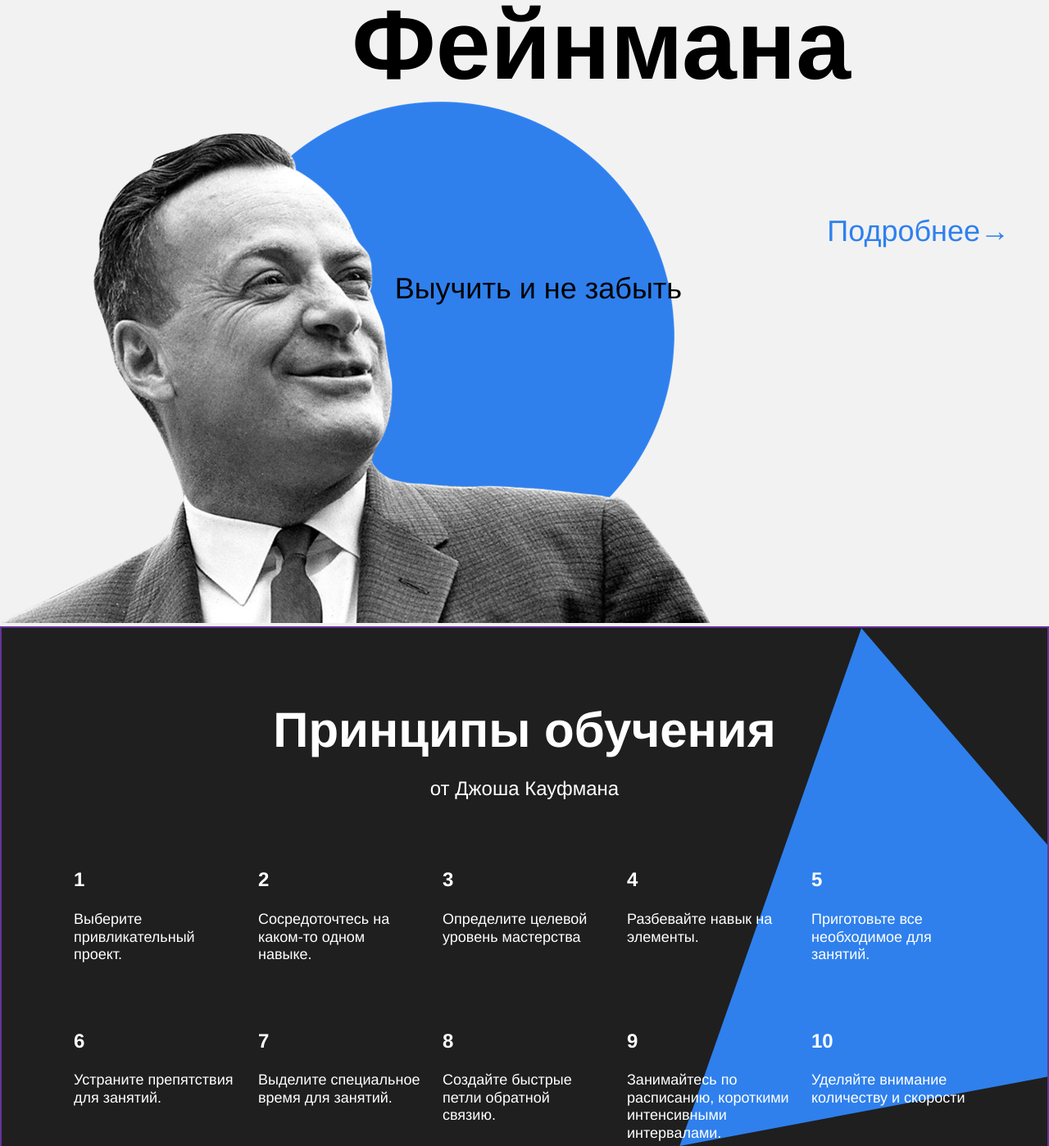
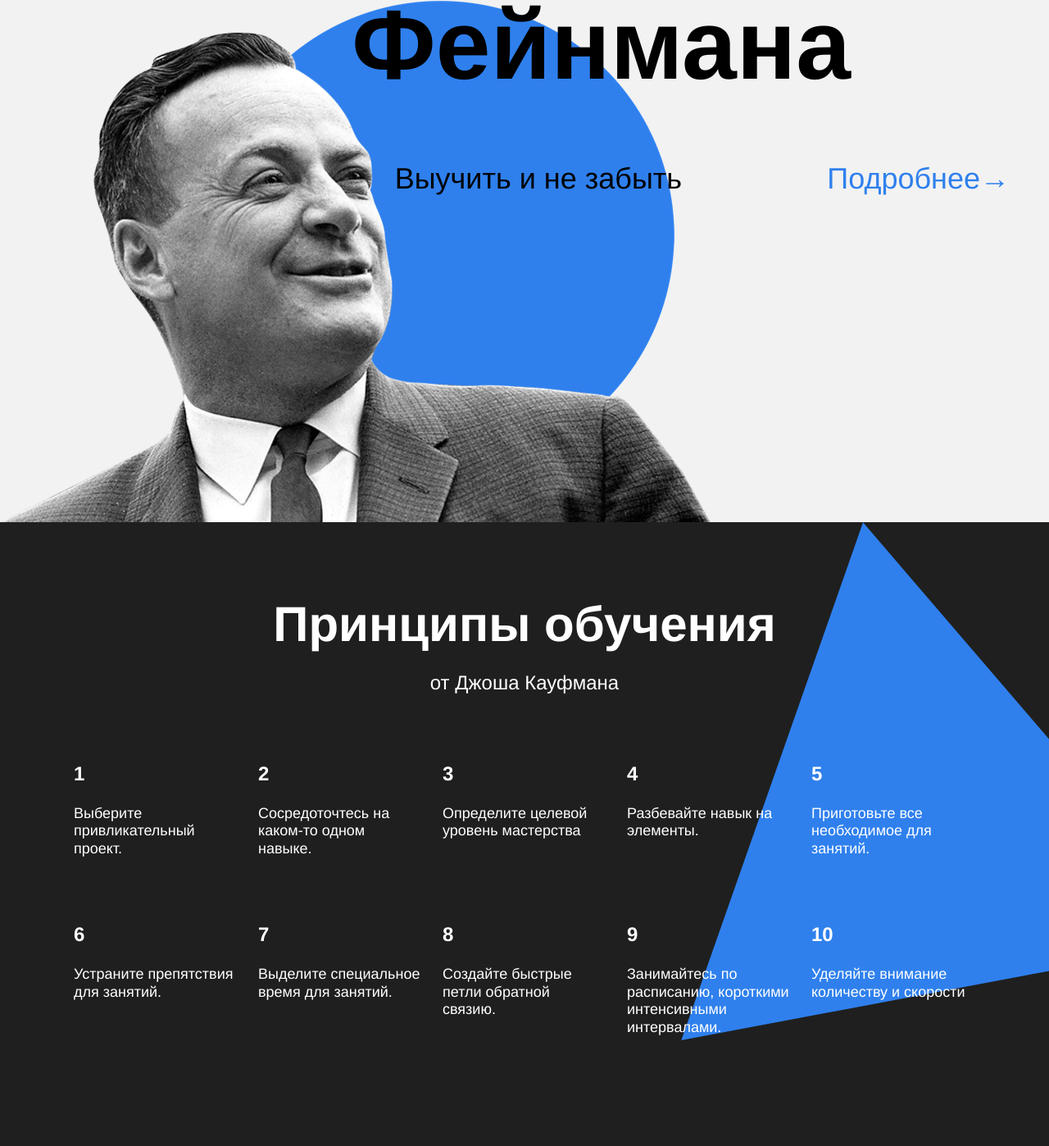
Before and after one commit to jonamirov/Yandex, a plain HTML site: page index.html in a window 1280 px wide. Shown: the part 2337-3735 px from the top of the page at 82% size. Drawn offline with Linux system fonts and the light colour scheme.

Commit message:
конец

```diff
--- a/index.html
+++ b/index.html
@@ -87,8 +87,8 @@
                 </div>
             </section>
             <section class="feynman">
+                 <div class="feynman__main-illustration" alt="Фейнман"></div>
                 <h2 class="feynman__title">Метод Фейнмана</h2>
-                <img src="./images/feinman.png" class="feynman__main-illustration" alt="Фейнман">
                 <h3 class="feynman__subtitle">Выучить и не забыть</h3>
                 <a href="#" class="feynman__link">Подробнее→</a>
             </section>
--- a/styles/style.css
+++ b/styles/style.css
@@ -184,6 +184,9 @@
 }
 
 .feynman {
+    background-image: url(../images/feinman.png);
+    background-position: bottom left;
+    background-repeat: no-repeat;
     z-index: 0;
     min-height: 890px;
     position: relative;
@@ -191,7 +194,7 @@
 }
 
 .feynman__title {
-    z-index: 2;
+    z-index: 3;
     font-weight: bold;
     line-height: 1.15;
     width: 648px;
@@ -205,19 +208,11 @@
     margin-top: 0px;
 }
 
-.feynman__main-illustration {
-    position: relative;
-    left: 0px;
-    bottom: 0px;
-    z-index: 1;
-
-}
-
 .feynman__subtitle {
     position: absolute;
     z-index: 2;
     text-align: center;
-    margin: 70px auto;
+    margin: 0px auto;
     font-size: 36px;
     line-height: 51px;
     font-weight: normal;
@@ -237,7 +232,6 @@
 }
 
 .kaufman {
-    border: 2px solid rebeccapurple;
     padding-bottom: 90px;
     overflow: hidden;
     position: relative;
@@ -388,3 +382,4 @@
     height: 16px;
     margin-right: 10px;
 }
+/*Надеюсь хоть на этот раз все получилось :((*\
```
